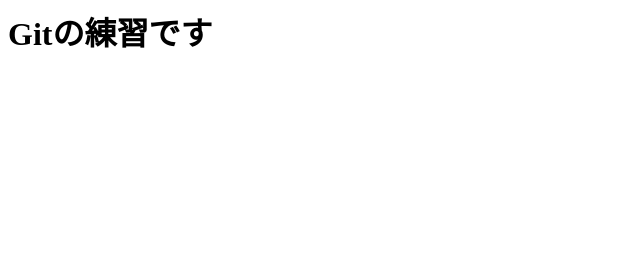
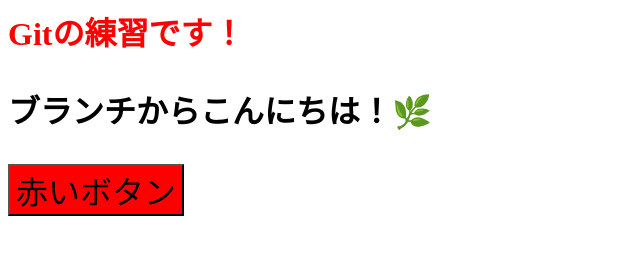
Before and after one commit to deraryo4559/github-practice, a plain HTML site: page index.html in a window 1280 px wide. Shown: the whole page, without its empty margins (0-640 px from the left). Drawn offline with Linux system fonts and the light colour scheme.

Commit message:
ブランチに変更を加えました

```diff
--- a/index.html
+++ b/index.html
@@ -6,6 +6,8 @@
     <title>Gitの練習</title>
   </head>
   <body>
-    <h1>Gitの練習です</h1>
+    <h1 style="color: red">Gitの練習です！</h1>
+    <p style="font-size: 2rem; font-weight: bold">ブランチからこんにちは！🌿</p>
+    <button style="background-color: red; font-size: 2rem">赤いボタン</button>
   </body>
 </html>
```
